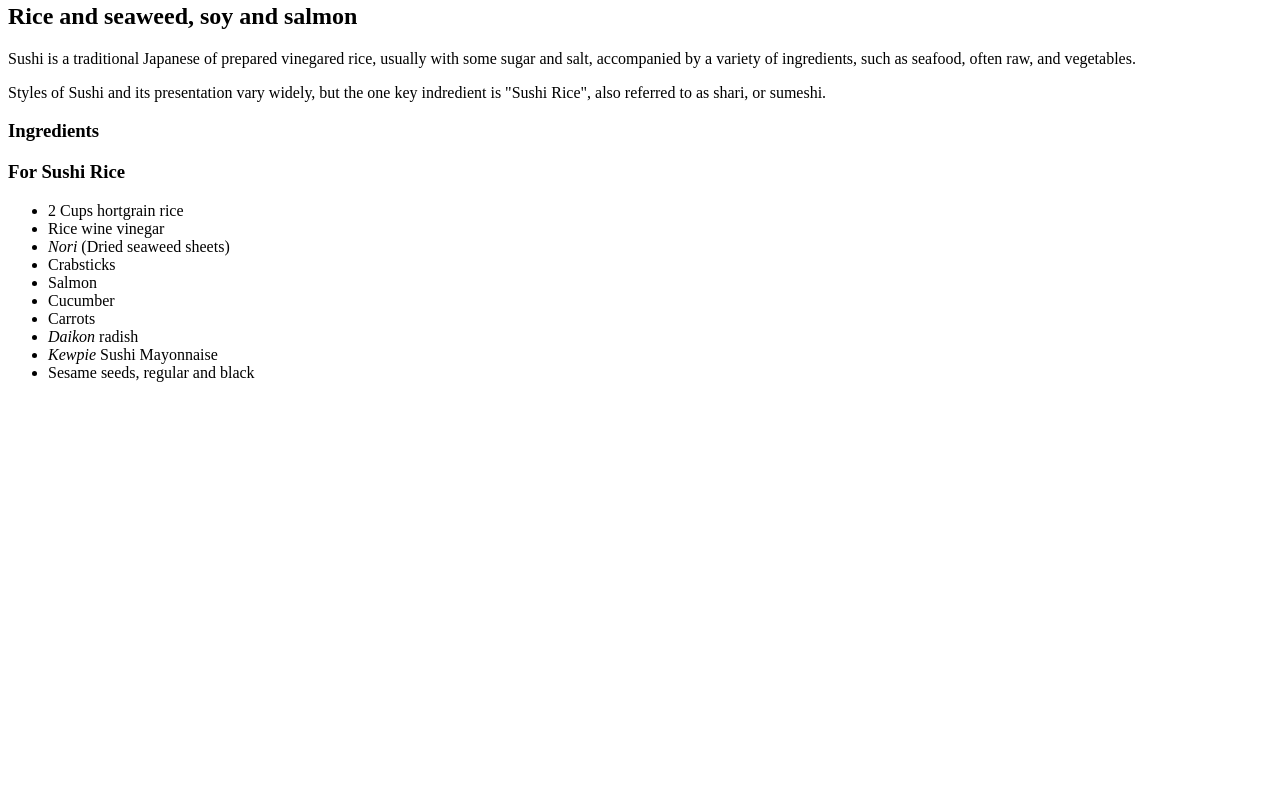
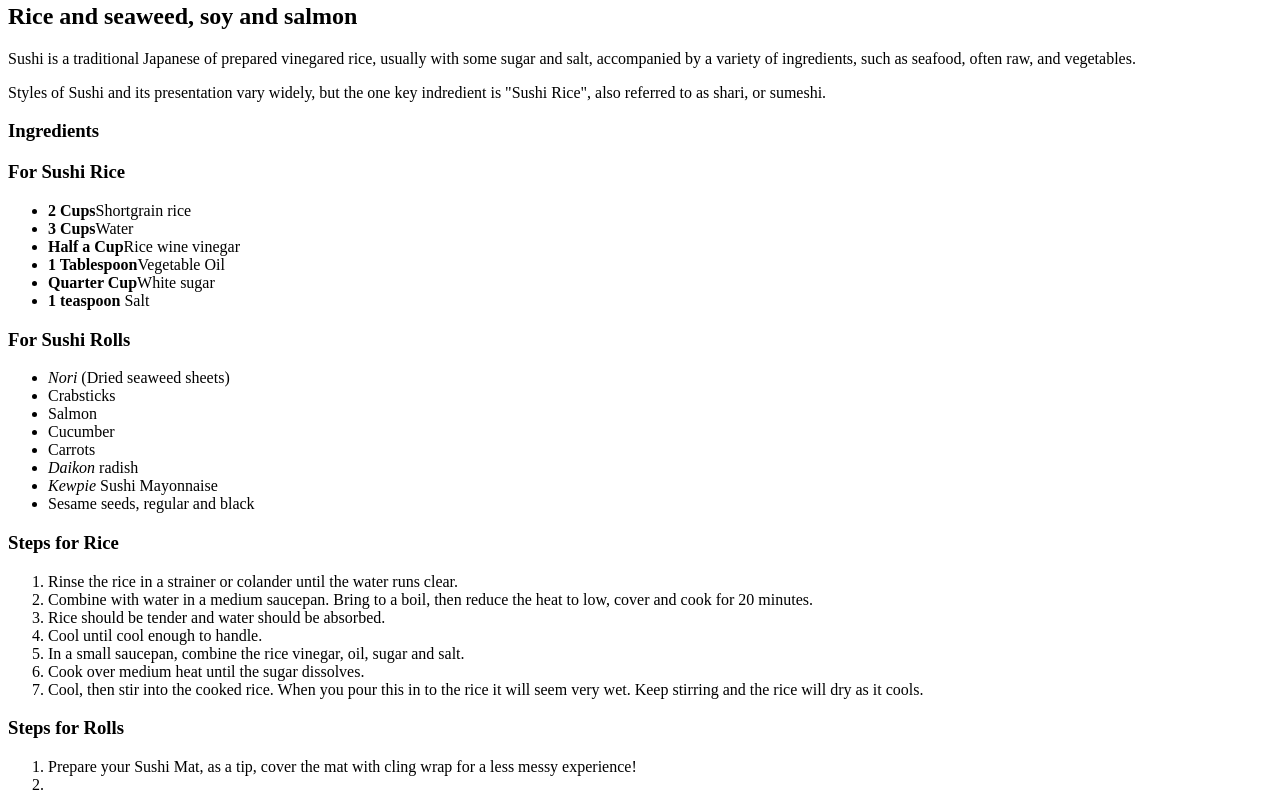
Before and after one commit to singleMaltMatt/odin-recipes, a plain HTML site: page recipes/sushi.html in a window 1280 px wide. Shown: the part 501-1311 px from the top of the page. Before the commit the page ends 899 px from the top, so only its background shows below. Drawn offline with Linux system fonts and the light colour scheme.

Commit message:
saving changes to sushi.html

```diff
--- a/recipes/sushi.html
+++ b/recipes/sushi.html
@@ -18,8 +18,16 @@
             <h3>Ingredients</h3>
             <h3>For Sushi Rice</h3>
             <ul>
-                <li>2 Cups hortgrain rice</li>
-                <li>Rice wine vinegar</li>
+                <li><strong>2 Cups</strong>Shortgrain rice</li>
+                <li><strong>3 Cups</strong>Water</li>
+                <li><strong>Half a Cup</strong>Rice wine vinegar</li>
+                <li><strong>1 Tablespoon</strong>Vegetable Oil</li>
+                <li><strong>Quarter Cup</strong>White sugar</li>
+                <li><strong>1 teaspoon</strong> Salt</li>
+            </ul>
+
+            <h3>For Sushi Rolls</h3>
+            <ul>
                 <li><em>Nori</em> (Dried seaweed sheets)</li>
                 <li>Crabsticks</li>
                 <li>Salmon</li>
@@ -30,5 +38,23 @@
                 <li>Sesame seeds, regular and black</li>
             </ul>
 
+            <h3>Steps for Rice</h3>
+            <ol>
+                <li>Rinse the rice in a strainer or colander until the water runs clear.
+                <li>Combine with water in a medium saucepan. Bring to a boil, then reduce the heat to low, cover and cook for 20 minutes.</li>
+                <li>Rice should be tender and water should be absorbed.</li>
+                <li>Cool until cool enough to handle.</li>
+                <li>In a small saucepan, combine the rice vinegar, oil, sugar and salt.</li>
+                <li>Cook over medium heat until the sugar dissolves.</li>
+                <li>Cool, then stir into the cooked rice. When you pour this in to the rice it will seem very wet. Keep stirring and the rice will dry as it cools.</li>
+            </ol>
+
+            <h3>Steps for Rolls</h3>
+            <ol>
+                <li>Prepare your Sushi Mat, as a tip, cover the mat with cling wrap for a less messy experience!</li>
+                <li></li>
+            </ol>
+
+
     </body>
 </html>
```
